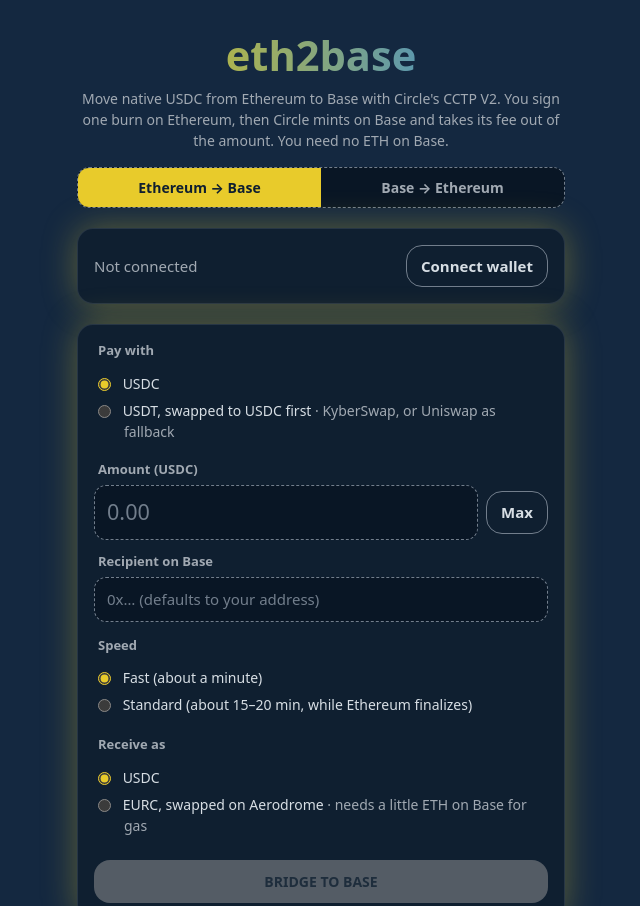
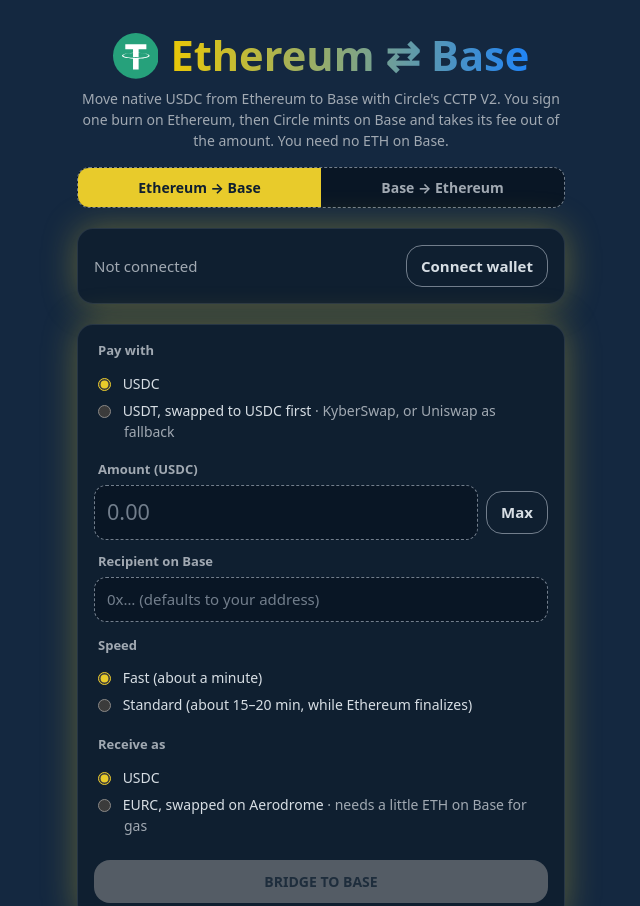
Before and after one commit to SwapMarket/eth2base, a plain HTML site: page index.html in a window 1280 px wide. Shown: the top 906 px of the page, without its empty margins (319-959 px from the left). Drawn offline with nearby package versions, Linux system fonts and the light colour scheme.

Commit message:
Title: Tether icon and "Ethereum ⇄ Base"
Co-Authored-By: Claude Opus 5.5 <noreply@anthropic.com>

```diff
--- a/index.html
+++ b/index.html
@@ -3,7 +3,7 @@
 <head>
   <meta charset="utf-8">
   <meta name="viewport" content="width=device-width, initial-scale=1">
-  <title>eth2base — USDC Ethereum ⇄ Base via CCTP</title>
+  <title>Ethereum ⇄ Base — USDC via CCTP</title>
   <link rel="icon" type="image/png" href="icon.png">
   <link rel="apple-touch-icon" href="icon.png">
   <link rel="stylesheet" href="style.css?v=__COMMIT__">
@@ -11,7 +11,7 @@
 <body>
   <main>
     <header>
-      <h1>eth2base</h1>
+      <h1><svg class="tether" viewBox="0 0 32 32" width="40" height="40" role="img" aria-label="Tether"><circle cx="16" cy="16" r="16" fill="#26a17b"/><path fill="#fff" d="M17.922 17.383v-.002c-.11.008-.677.042-1.942.042-1.01 0-1.721-.03-1.971-.042v.003c-3.888-.171-6.79-.848-6.79-1.658 0-.809 2.902-1.486 6.79-1.66v2.644c.254.018.982.061 1.988.061 1.207 0 1.812-.05 1.925-.06v-2.643c3.88.173 6.775.85 6.775 1.658 0 .81-2.895 1.485-6.775 1.657m0-3.59v-2.366h5.414V7.819H8.595v3.608h5.414v2.365c-4.4.202-7.709 1.074-7.709 2.118 0 1.044 3.309 1.915 7.709 2.118v7.582h3.913v-7.584c4.393-.202 7.694-1.073 7.694-2.116 0-1.043-3.301-1.914-7.694-2.117"/></svg><span>Ethereum ⇄ Base</span></h1>
       <p class="sub" data-dir="toBase">Move native USDC from Ethereum to Base with Circle's CCTP V2. You sign one burn on Ethereum, then Circle mints on Base and takes its fee out of the amount. You need no ETH on Base.</p>
       <p class="sub" data-dir="toEth" hidden>Move native USDC from Base to Ethereum with Circle's CCTP V2. You sign one burn on Base, then Circle mints on Ethereum and takes its fee out of the amount. You need a little ETH on Base, and no ETH on Ethereum.</p>
       <div class="dir" role="radiogroup" aria-label="Direction">
--- a/style.css
+++ b/style.css
@@ -37,9 +37,16 @@ main { max-width: 520px; margin: 0 auto; padding: 32px 16px; }
 header { text-align: center; }
 h1 {
   margin: 0;
+  display: flex;
+  align-items: center;
+  justify-content: center;
+  gap: 12px;
   font-size: clamp(1.9rem, 6vw, 2.6rem);
   line-height: 1.15;
   font-weight: 800;
+}
+h1 .tether { flex: none; width: 1.1em; height: 1.1em; }
+h1 span {
   background: linear-gradient(90deg, #eac806, #2084f6);
   -webkit-background-clip: text;
   background-clip: text;
```
